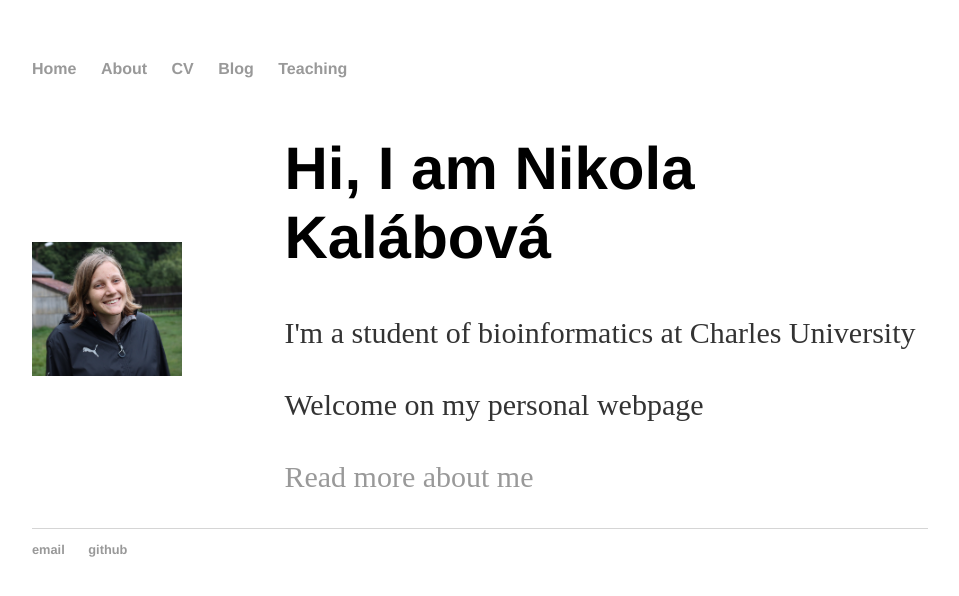
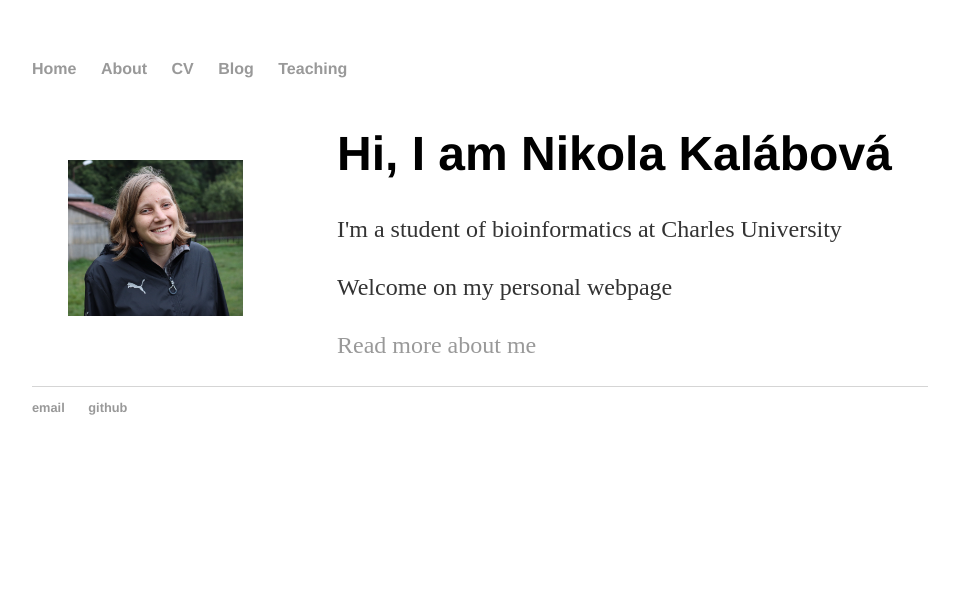
Before and after one commit to lavakin/lavakin.github.io, a Jekyll site: the page built from index.html, in a window 1280 px wide. Shown: the top 596 px of the page, without its empty margins (160-1119 px from the left). Built offline with Jekyll 4.4.1, drawn with Linux system fonts in a browser that asks for light colours.

Commit message:
Update index.html

```diff
--- a/index.html
+++ b/index.html
@@ -12,7 +12,7 @@ title: Nikola Kalábová, Personal Webpage
         justify-content: center
       }
       img {
-        max-width: 60%
+        max-width: 65%
       }
       .image {
         flex-basis: 30%
@@ -28,7 +28,7 @@ title: Nikola Kalábová, Personal Webpage
       <div class="image">
         <img src="/assets/images/profile_image.jpeg">
       </div>
-      <div class="text">
+      <div>
         <h1>Hi, I am Nikola Kalábová</h1>
 	<p>I'm a student of bioinformatics at Charles University</p>
 	<p>Welcome on my personal webpage</p>
```
